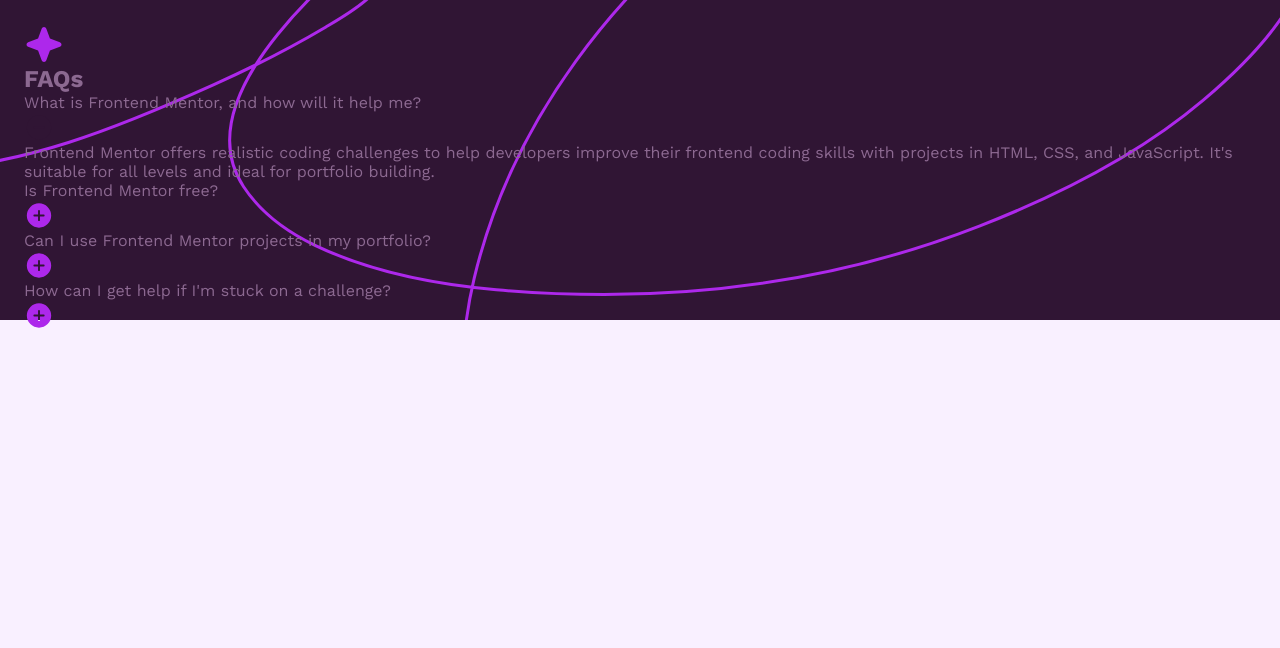
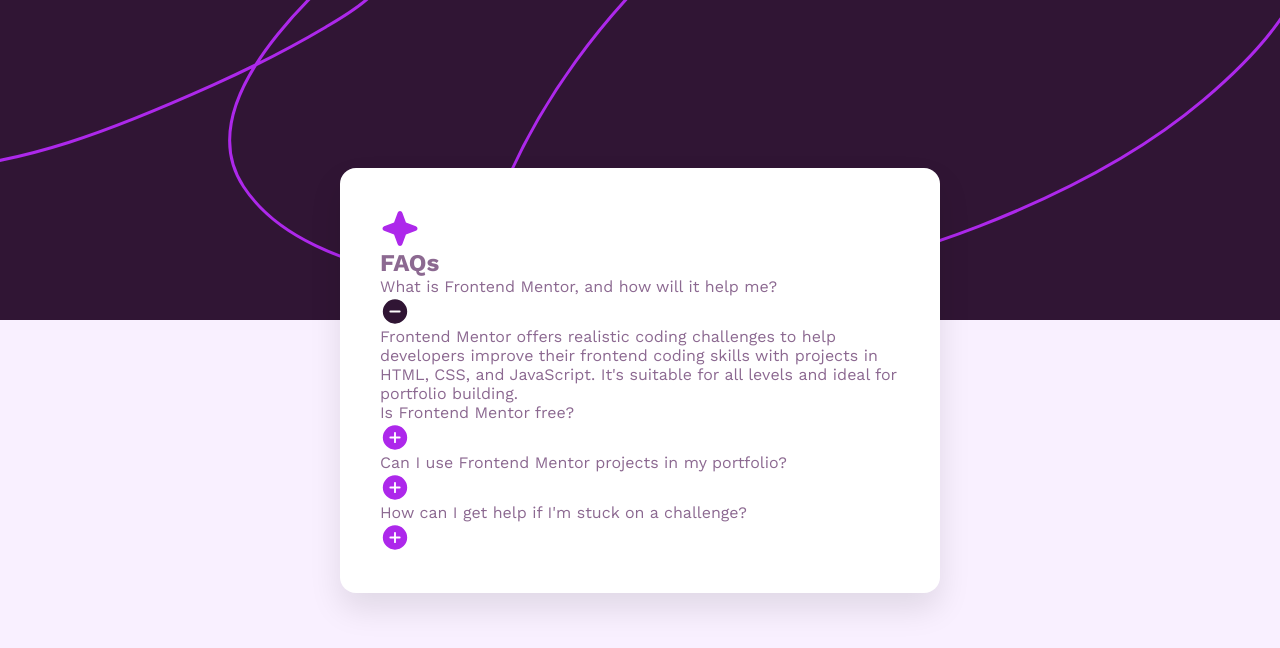
Before and after one commit to lunr-ish/faq-accordion, a plain HTML site: page index.html in a window 1280 px wide. Drawn offline with Linux system fonts and the light colour scheme.

Commit message:
add card base styles

```diff
--- a/style.css
+++ b/style.css
@@ -118,3 +118,22 @@
     max-height: 20rem;
   }
 }
+
+/* CARD */
+
+.card {
+  max-width: 37.5rem;
+  background: hsl(var(--clr-white));
+  border-radius: 0.5rem;
+  margin-top: 7.438rem;
+  padding: 1.5rem;
+  box-shadow: 0 1rem 2rem rgba(0, 0, 0, 0.1);
+}
+
+@media (min-width: 40rem) {
+  .card {
+    padding: 2.5rem;
+    border-radius: 1rem;
+    margin-top: 9rem;
+  }
+}
```
